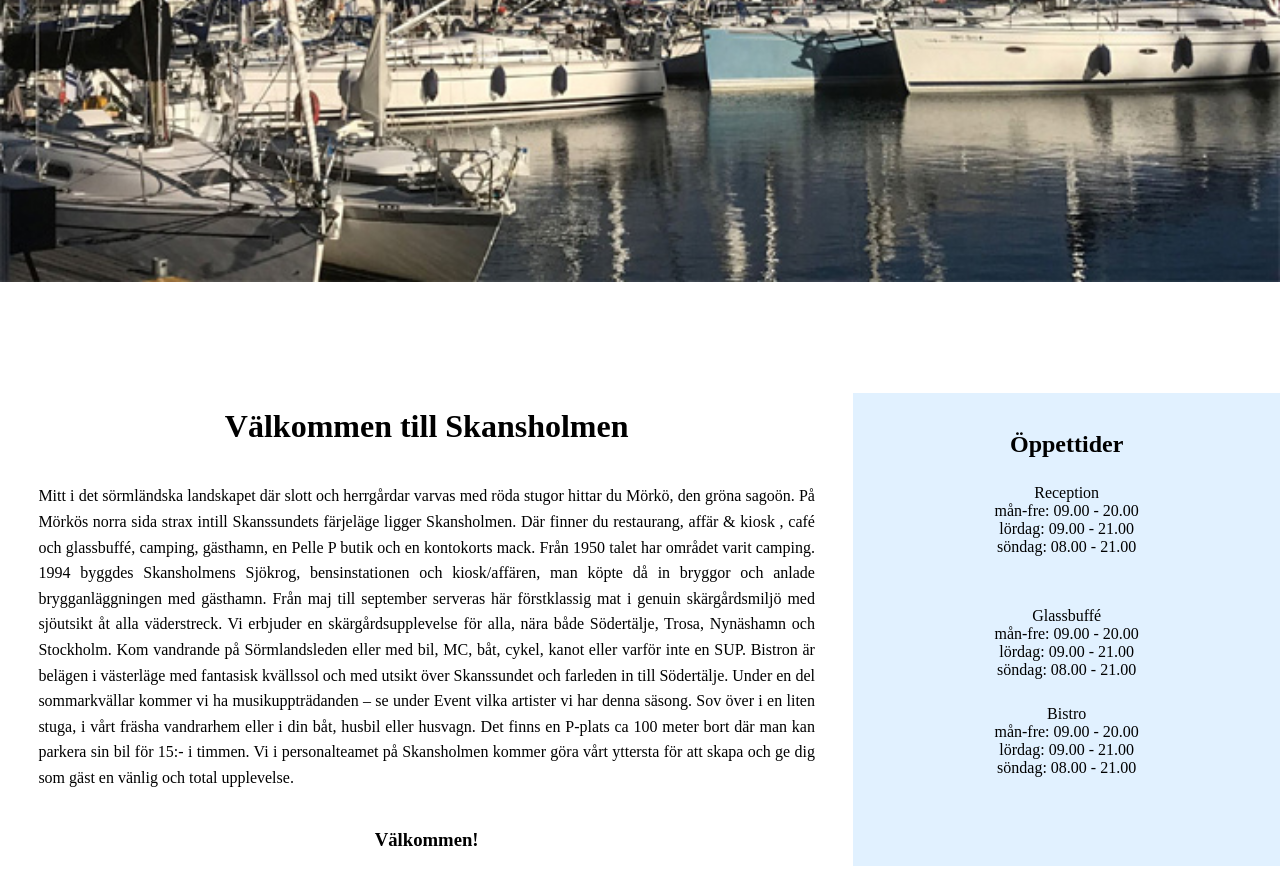
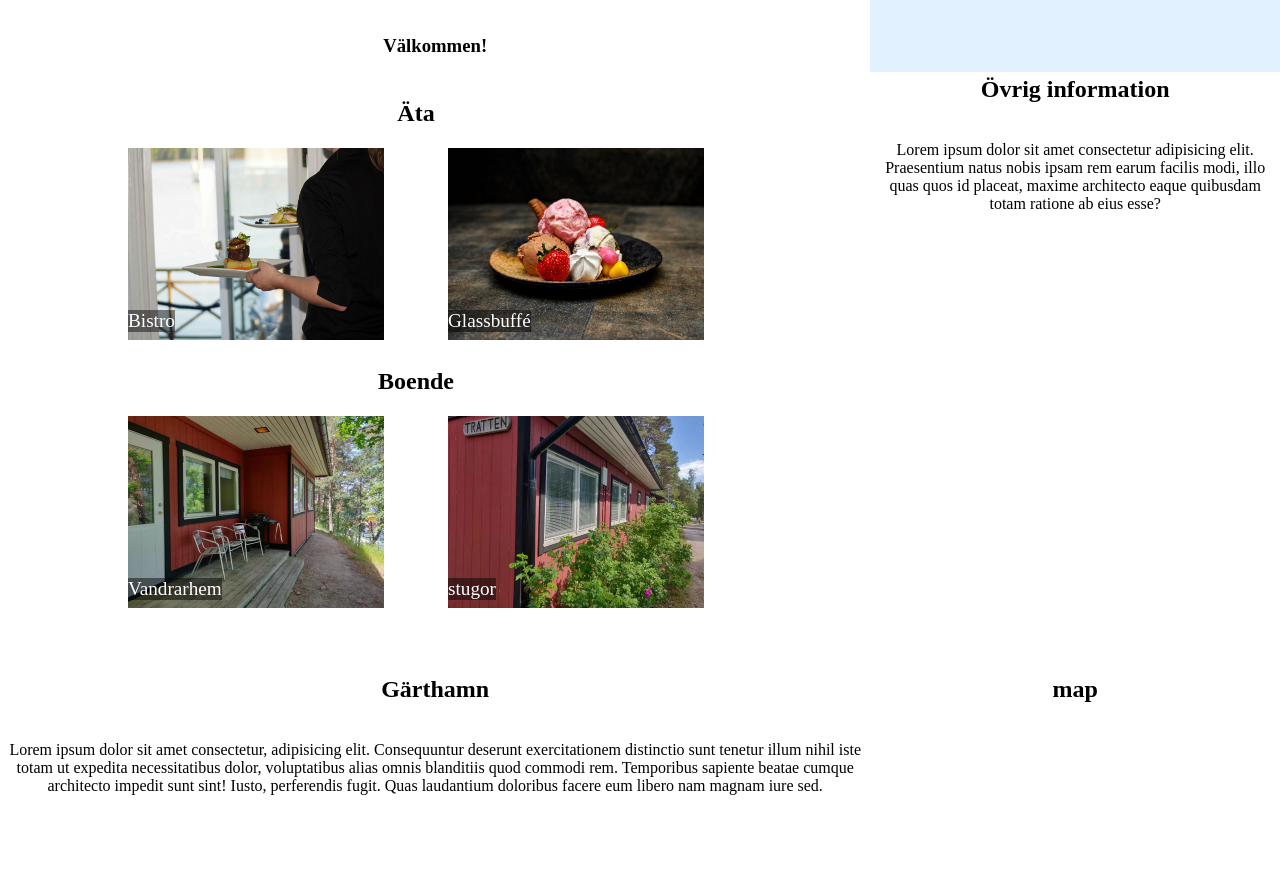
Before and after one commit to aliceco/F-retagssida---skansholmen, a plain HTML site: page index.html in a window 1280 px wide. Shown: the part 518-1387 px from the top of the page. Drawn offline with Linux system fonts and the light colour scheme.

Commit message:
grids på äta & boende

```diff
--- a/index.html
+++ b/index.html
@@ -46,8 +46,8 @@
         <div class="slide-show">
         </div>
     </header>
+    <img id="cover" src="./photos/skansholmen20-5.jpg" alt="" width="100%">
 
-    <img id="cover" src="./photos/skansholmen20-5.jpg" alt="" width="100%">
 
     <div class="grid-container text-styling">
         <div id="welcome-text" class="margin-bottom">
@@ -104,30 +104,28 @@
             </div>
         </aside>
         <article class="grid-container2 margin-bottom">
-            <div class="eat">
-                <h2>Äta</h2>
-                <div class="bistro position-realtive">
+                <h2 id="eat" >Äta</h2>
+                    <div class="position-realtive" id="bistro">
                         <a href="bistro.html">
                             <img class="thumbnails" src="./photos/bistro.jpg" alt="" width="100%">
                             <p class="title">Bistro</p>
                         </a>
                     </div>
-                    <div class="ice-cream position-realtive">
+                <div class=" position-realtive" id="ice-cream">
                     <img class="thumbnails" src="./photos/glass.jpg" alt="" width="100%">
                     <p class="title">Glassbuffé</p>
                 </div>
-            </div>
-            <div class="living">
-                <h2>Boende</h2>
-                <div class="hostel position-realtive">
+                <h2 id="live">Boende</h2>
+
+                <div class=" position-realtive" id="hostel">
                     <img class="thumbnails" src="./photos/vandrarhem.webp" alt="" width="100%">
                     <p class="title">Vandrarhem</p>
                 </div>
-                <div class="cottage position-realtive">
+                <div class=" position-realtive" id="cottage">
                     <img class="thumbnails" src="./photos/stugor.webp" alt="" width="100%">
                     <p class="title">stugor</p>
                 </div>
-            </div>
+
         </article>
         <aside class="margin-bottom">
             <div id="information">
--- a/style.css
+++ b/style.css
@@ -97,7 +97,7 @@
 }
 
 .thumbnails {
-    max-width: 480px;
+    max-width: 80vw;
     margin-top: 5vw;
 }
 
@@ -168,8 +168,8 @@ footer{
     }
     .grid-container {
         display: grid;
-        grid-template-columns: 2fr 1fr;
-        grid-template-rows: 30% 1fr 1fr;
+        grid-template-columns: 68vw 1fr;
+        grid-template-rows: 60vh 1fr 1fr;
     }
 
     #welcome-text {
@@ -193,13 +193,48 @@ footer{
         align-self: center;
     }
 
+    .grid-container2 {
+        display: grid;
+        grid-template-columns: repeat(13, 5vw);
+        grid-template-rows: 3vh 6vh 1fr 3vh 6vh 1fr 8vh;
+    }
+    #eat {
+        grid-column: 1 / -1;
+        grid-row-start: 2;
+    }
+    #bistro {
+        grid-column: 3 / 7;
+        grid-row-start: 3;
+    }
+
+    #ice-cream {
+        grid-column: 8 / 12;
+        grid-row-start: 3;
+    }
+
+    #live {
+        grid-column: 1 / -1;
+        grid-row-start: 5;
+    }
+
+    #hostel {
+        grid-column: 3/ 7;
+        grid-row-start: 6;
+    }
+
+    #cottage {
+        grid-column: 8 / 12;
+        grid-row-start: 6;
+    }
+
+    .thumbnails {
+        max-width: 100%;
+        margin: 0;
+        height: 15vw;
+    }
 
 
-    .grid-container2 {
-        display: grid;
-    }
-
     #cover{
-        max-width: 100%;
+        display: none ;
     }
 }
```
Lines whose indentation alone changed are shown as unchanged.
